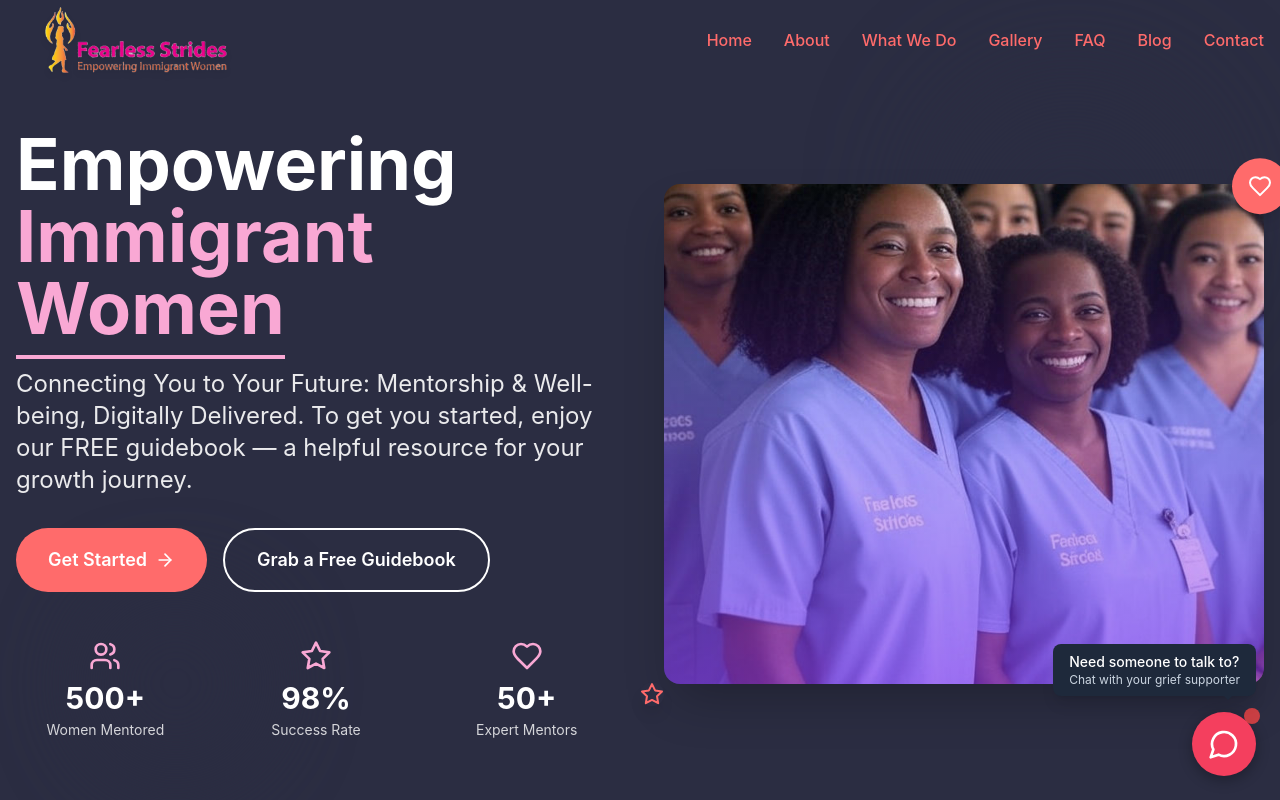
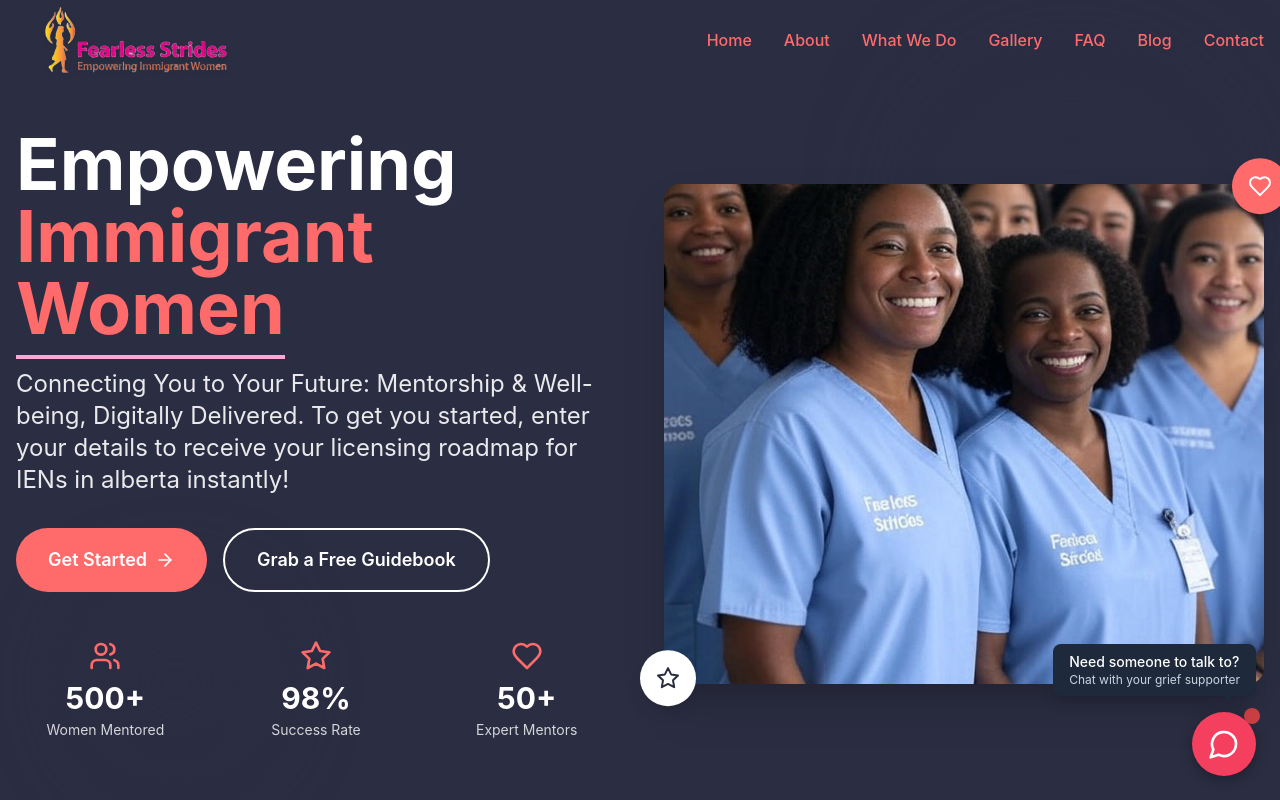
Before and after one commit to ydkdan6/fearless-stride, a React (Vite) app: page / in a window 1280 px wide. Shown: the top 800 px of the page. Built offline with nearby package versions, Linux system fonts and the light colour scheme.

Commit message:
fixed coloring

```diff
--- a/src/components/Home.tsx
+++ b/src/components/Home.tsx
@@ -99,14 +99,14 @@ The Empowering Immigrant Women Team`
             <motion.div className="text-center lg:text-left" initial={{ opacity: 0, x: -50 }} animate={{ opacity: 1, x: 0 }} transition={{ duration: 0.8, delay: 0.2 }}>
               <motion.h1 className="text-4xl md:text-6xl lg:text-7xl font-bold text-white mb-6 leading-tight">
                 Empowering{' '}
-                <motion.span className="text-pink-300 relative">
+                <motion.span className="text-secondary relative">
                   Immigrant Women
                   <motion.div className="absolute -bottom-2 left-0 right-0 h-1 bg-pink-300" initial={{ scaleX: 0 }} animate={{ scaleX: 1 }} transition={{ duration: 0.8, delay: 1.2 }} />
                 </motion.span>
               </motion.h1>
               <motion.p className="text-xl md:text-2xl text-white/90 mb-8 max-w-2xl">
                 Connecting You to Your Future: Mentorship & Well-being, Digitally Delivered.
-                To get you started, enjoy our FREE guidebook — a helpful resource for your growth journey.
+                To get you started, enter your details to receive your licensing roadmap for IENs in alberta instantly!
               </motion.p>
               <motion.div className="flex flex-col sm:flex-row gap-4 justify-center lg:justify-start mb-12">
                 <motion.button className="bg-secondary hover:bg-secondary text-white px-8 py-4 rounded-full font-semibold text-lg flex items-center justify-center space-x-2" whileHover={{ scale: 1.05 }} whileTap={{ scale: 0.95 }}>
@@ -123,7 +123,7 @@ The Empowering Immigrant Women Team`
               <motion.div className="grid grid-cols-3 gap-8">
                 {stats.map((stat, index) => (
                   <motion.div key={stat.label} className="text-center">
-                    <stat.icon className="w-8 h-8 text-pink-300 mx-auto mb-2" />
+                    <stat.icon className="w-8 h-8 text-secondary mx-auto mb-2" />
                     <div className="text-2xl md:text-3xl font-bold text-white mb-1">{stat.number}</div>
                     <div className="text-white/80 text-sm">{stat.label}</div>
                   </motion.div>
@@ -133,15 +133,15 @@ The Empowering Immigrant Women Team`
 
             <motion.div className="relative">
               <motion.div className="relative rounded-2xl overflow-hidden shadow-2xl">
-                <div className="w-full h-96 md:h-[500px] bg-gradient-to-br from-pink-400 to-purple-500 flex items-center justify-center">
+                <div className="w-full h-96 md:h-[500px] bg-gradient-to-br from-secondary-400 flex items-center justify-center">
                   <img src="/image1.jpg" alt="Empowering immigrant women" className="w-full h-full object-cover" />
                 </div>
-                <div className="absolute inset-0 bg-gradient-to-t from-purple-600/60 to-transparent" />
+                <div className="absolute inset-0 bg-gradient-to-t to-transparent" />
               </motion.div>
               <motion.div className="absolute -top-6 -right-6 bg-secondary text-white p-4 rounded-full shadow-lg" animate={{ y: [-5, 5, -5] }} transition={{ duration: 3, repeat: Infinity, ease: "easeInOut" }}>
                 <Heart className="w-6 h-6" />
               </motion.div>
-              <motion.div className="absolute -bottom-6 -left-6 bg-primary text-secondary rounded-full shadow-lg" animate={{ y: [5, -5, 5] }} transition={{ duration: 3, repeat: Infinity, ease: "easeInOut", delay: 1.5 }}>
+              <motion.div className="absolute -bottom-6 -left-6 bg-white text-primary p-4 rounded-full shadow-lg" animate={{ y: [5, -5, 5] }} transition={{ duration: 3, repeat: Infinity, ease: "easeInOut", delay: 1.5 }}>
                 <Star className="w-6 h-6" />
               </motion.div>
             </motion.div>
@@ -165,7 +165,7 @@ The Empowering Immigrant Women Team`
                       <Download className="w-8 h-8 text-primary" />
                     </div>
                     <h3 className="text-2xl font-bold text-gray-800 mb-2">Get Your Free Guidebook</h3>
-                    <p className="text-gray-600">Enter your details to receive your empowerment guide instantly!</p>
+                    <p className="text-gray-600">Enter your details to receive your licensing roadmap for IENs in alberta instantly !</p>
                   </div>
                   <div className="space-y-4">
                     <div>
```
